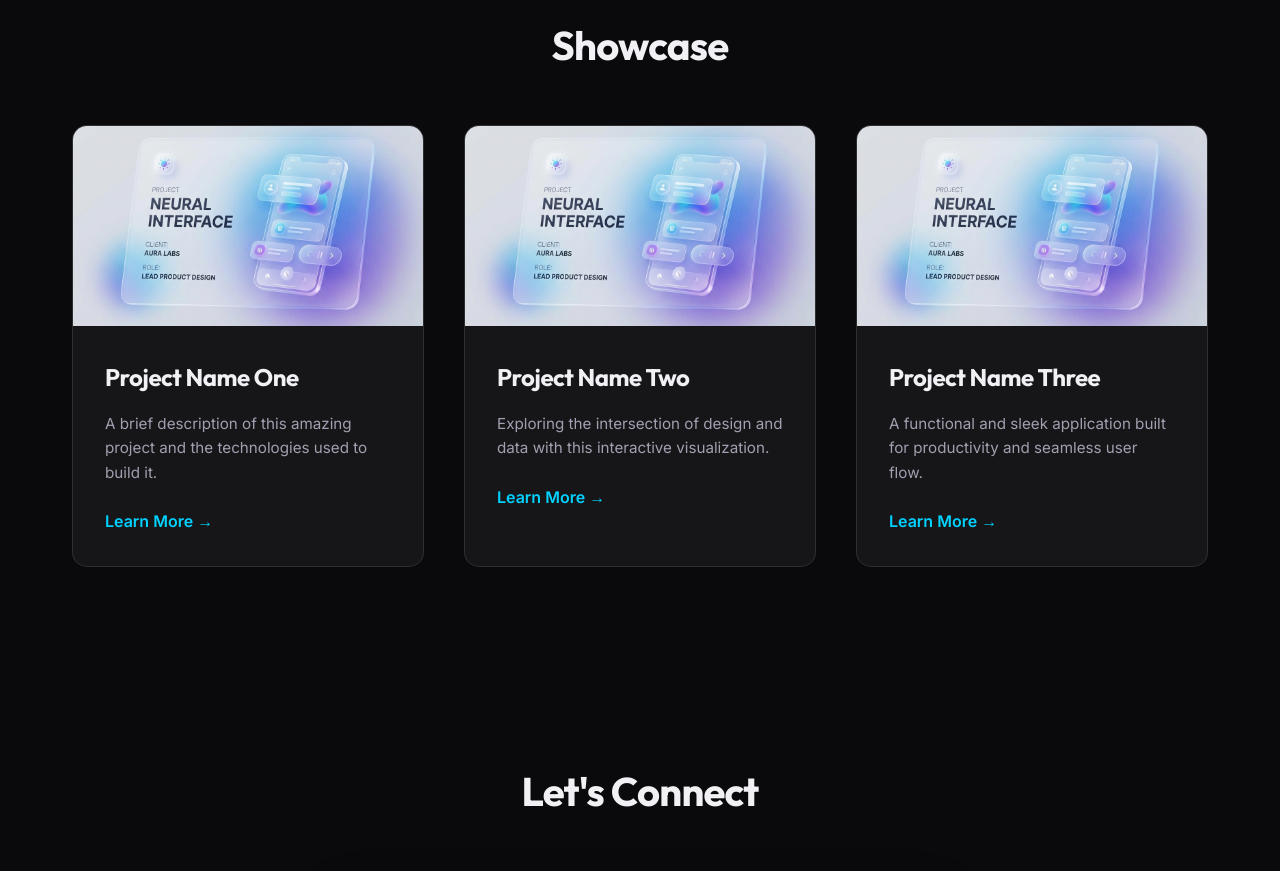
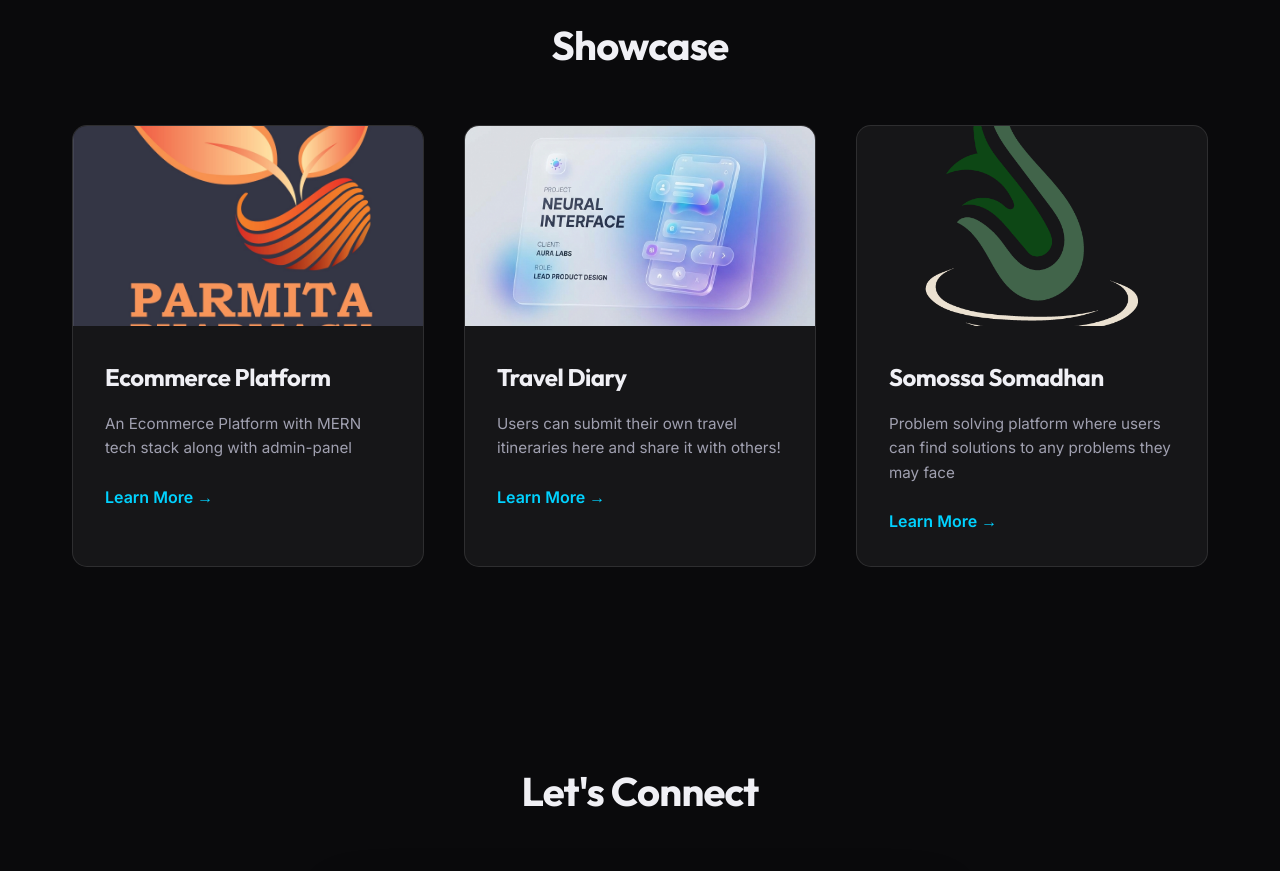
Before and after one commit to MuftiBinHabib2/personal-portfolio, a website built with Vite: page index.html in a window 1280 px wide. Shown: the part 1300-2171 px from the top of the page. Built offline with nearby package versions, Linux system fonts and the light colour scheme.

Commit message:
added projects

```diff
--- a/index.html
+++ b/index.html
@@ -73,34 +73,34 @@
             <!-- Project Item 1 -->
             <div class="project-card">
               <div class="project-img">
-                <img src="/assets/project-placeholder.png" alt="Project 1">
+                <img src="/assets/paromita-logo.jpg" alt="Ecommerce">
               </div>
               <div class="project-info">
-                <h3>Project Name One</h3>
-                <p>A brief description of this amazing project and the technologies used to build it.</p>
-                <a href="#" class="project-link">Learn More &rarr;</a>
+                <h3>Ecommerce Platform</h3>
+                <p>An Ecommerce Platform with MERN tech stack along with admin-panel</p>
+                <a href="https://paromita.netlify.app/" class="project-link">Learn More &rarr;</a>
               </div>
             </div>
             <!-- Project Item 2 -->
             <div class="project-card">
               <div class="project-img">
-                <img src="/assets/project-placeholder.png" alt="Project 2">
+                <img src="/assets/project-placeholder.png" alt="Travel Diary">
               </div>
               <div class="project-info">
-                <h3>Project Name Two</h3>
-                <p>Exploring the intersection of design and data with this interactive visualization.</p>
-                <a href="#" class="project-link">Learn More &rarr;</a>
+                <h3>Travel Diary</h3>
+                <p>Users can submit their own travel itineraries here and share it with others!</p>
+                <a href="https://ghurafira.netlify.app/" class="project-link">Learn More &rarr;</a>
               </div>
             </div>
             <!-- Project Item 3 -->
             <div class="project-card">
               <div class="project-img">
-                <img src="/assets/project-placeholder.png" alt="Project 3">
+                <img src="/assets/somossa-somadhan-logo.png" alt="Problem Solving Platform">
               </div>
               <div class="project-info">
-                <h3>Project Name Three</h3>
-                <p>A functional and sleek application built for productivity and seamless user flow.</p>
-                <a href="#" class="project-link">Learn More &rarr;</a>
+                <h3>Somossa Somadhan</h3>
+                <p>Problem solving platform where users can find solutions to any problems they may face</p>
+                <a href="https://somossasomadhan.com/" class="project-link">Learn More &rarr;</a>
               </div>
             </div>
           </div>
```
Also changed, not shown: public/assets/paromita-logo.jpg (added), public/assets/somossa-somadhan-logo.png (added).
